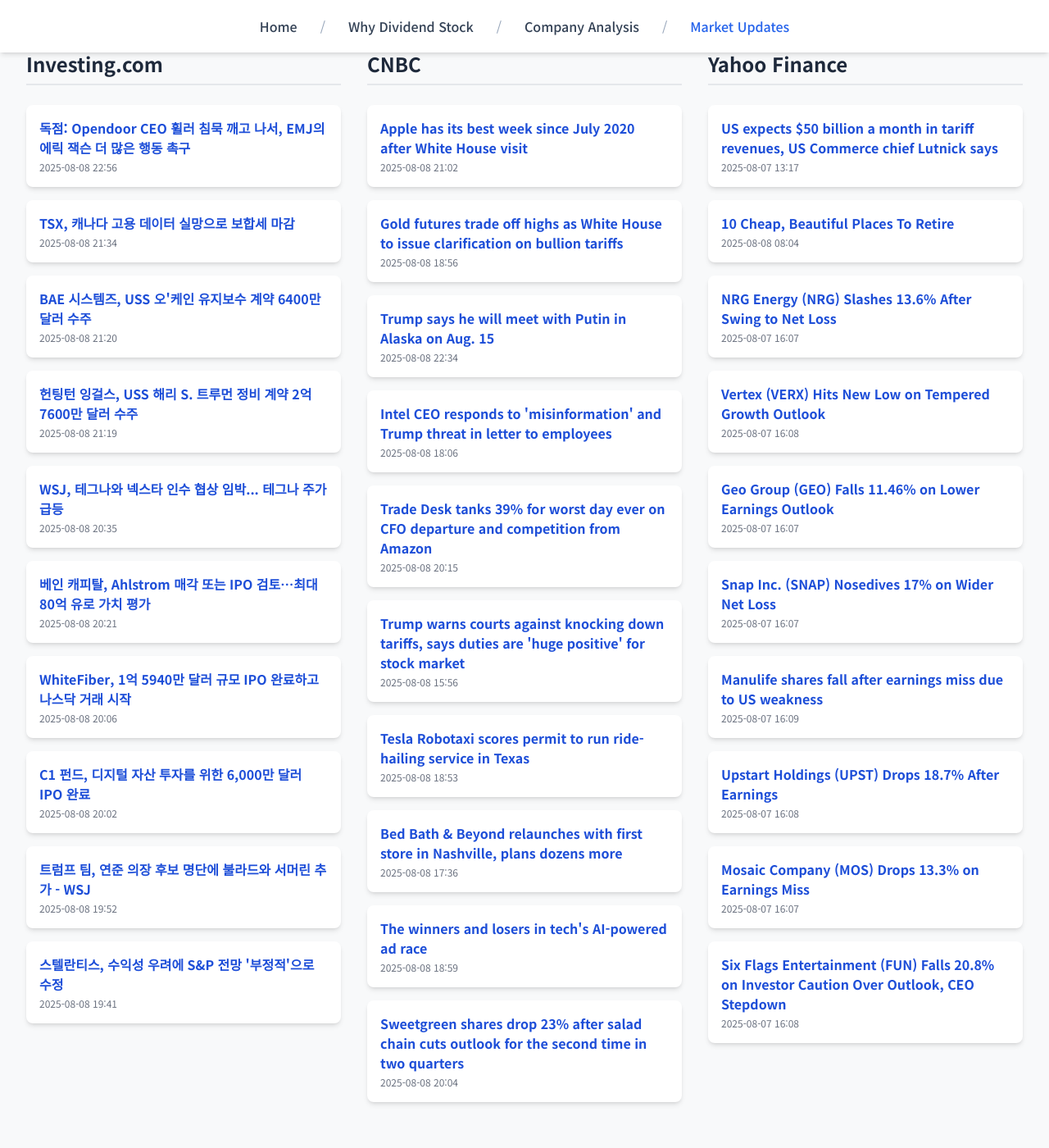
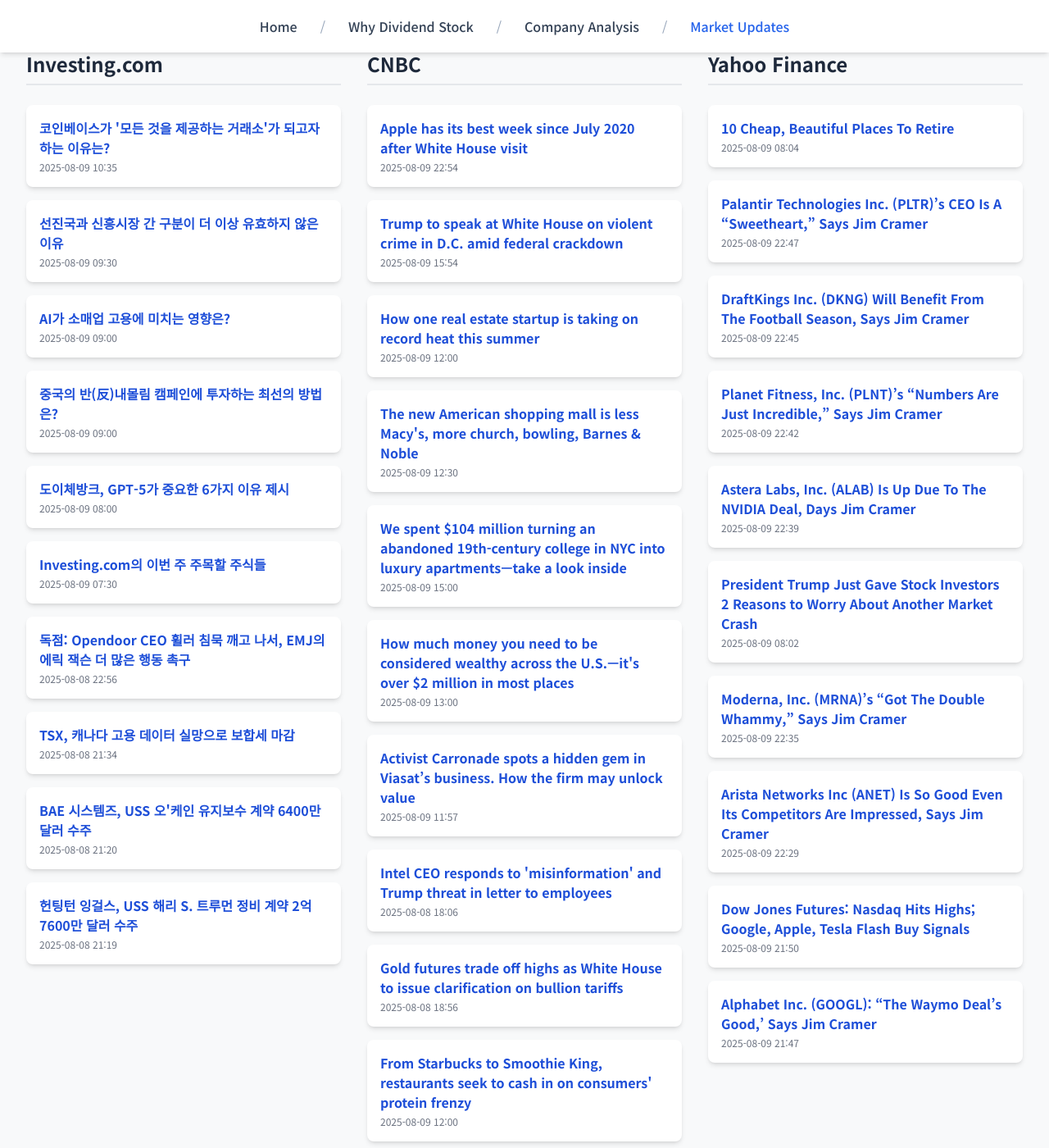
Before and after one commit to Kay-Hwang/my-company-analysis, a Jekyll site: the page built from market-updates.html, in a window 1280 px wide and 1400 px high, scrolled down 214 px. Shown: the whole window at 82% size. Built offline with Jekyll 4.4.1, drawn with Linux system fonts in a browser that asks for light colours; nearby versions of some CDN libraries; a script that is not in the unit is left out; before the commit the page ends 1590 px from its top, so only the background shows below that.

Commit message:
Update daily data

```diff
--- a/_data/latest_data.json
+++ b/_data/latest_data.json
@@ -1,7 +1,43 @@
 {
-  "lastUpdated": "2025년 08월 09일 08:18 KST",
+  "lastUpdated": "2025년 08월 10일 08:17 KST",
   "news": {
     "investing": [
+      {
+        "title": "코인베이스가 '모든 것을 제공하는 거래소'가 되고자 하는 이유는?",
+        "link": "https://kr.investing.com/news/stock-market-news/article-1588107",
+        "pubDate": "2025-08-09 10:35:06",
+        "summary": "코인베이스가 '모든 것을 제공하는 거래소'가 되고자 하는 이유는?"
+      },
+      {
+        "title": "선진국과 신흥시장 간 구분이 더 이상 유효하지 않은 이유",
+        "link": "https://kr.investing.com/news/stock-market-news/article-1588104",
+        "pubDate": "2025-08-09 09:30:06",
+        "summary": "선진국과 신흥시장 간 구분이 더 이상 유효하지 않은 이유"
+      },
+      {
+        "title": "AI가 소매업 고용에 미치는 영향은?",
+        "link": "https://kr.investing.com/news/stock-market-news/article-1588102",
+        "pubDate": "2025-08-09 09:00:11",
+        "summary": "AI가 소매업 고용에 미치는 영향은?"
+      },
+      {
+        "title": "중국의 반(反)내몰림 캠페인에 투자하는 최선의 방법은?",
+        "link": "https://kr.investing.com/news/stock-market-news/article-1588100",
+        "pubDate": "2025-08-09 09:00:04",
+        "summary": "중국의 반(反)내몰림 캠페인에 투자하는 최선의 방법은?"
+      },
+      {
+        "title": "도이체방크, GPT-5가 중요한 6가지 이유 제시",
+        "link": "https://kr.investing.com/news/stock-market-news/article-1588095",
+        "pubDate": "2025-08-09 08:00:06",
+        "summary": "도이체방크, GPT-5가 중요한 6가지 이유 제시"
+      },
+      {
+        "title": "Investing.com의 이번 주 주목할 주식들",
+        "link": "https://kr.investing.com/news/stock-market-news/article-1588092",
+        "pubDate": "2025-08-09 07:30:52",
+        "summary": "Investing.com의 이번 주 주목할 주식들"
+      },
       {
         "title": "독점: Opendoor CEO 휠러 침묵 깨고 나서, EMJ의 에릭 잭슨 더 많은 행동 촉구",
         "link": "https://kr.investing.com/news/stock-market-news/article-1588021",
@@ -25,50 +61,56 @@
         "link": "https://kr.investing.com/news/stock-market-news/article-93CH-1588003",
         "pubDate": "2025-08-08 21:19:35",
         "summary": "헌팅턴 잉걸스, USS 해리 S. 트루먼 정비 계약 2억 7600만 달러 수주"
-      },
-      {
-        "title": "WSJ, 테그나와 넥스타 인수 협상 임박... 테그나 주가 급등",
-        "link": "https://kr.investing.com/news/stock-market-news/article-1587960",
-        "pubDate": "2025-08-08 20:35:26",
-        "summary": "WSJ, 테그나와 넥스타 인수 협상 임박... 테그나 주가 급등"
-      },
-      {
-        "title": "베인 캐피탈, Ahlstrom 매각 또는 IPO 검토…최대 80억 유로 가치 평가",
-        "link": "https://kr.investing.com/news/stock-market-news/article-93CH-1587938",
-        "pubDate": "2025-08-08 20:21:41",
-        "summary": "베인 캐피탈, Ahlstrom 매각 또는 IPO 검토…최대 80억 유로 가치 평가"
-      },
-      {
-        "title": "WhiteFiber, 1억 5940만 달러 규모 IPO 완료하고 나스닥 거래 시작",
-        "link": "https://kr.investing.com/news/stock-market-news/article-432SI-1587927",
-        "pubDate": "2025-08-08 20:06:31",
-        "summary": "WhiteFiber, 1억 5940만 달러 규모 IPO 완료하고 나스닥 거래 시작"
-      },
-      {
-        "title": "C1 펀드, 디지털 자산 투자를 위한 6,000만 달러 IPO 완료",
-        "link": "https://kr.investing.com/news/stock-market-news/article-432SI-1587919",
-        "pubDate": "2025-08-08 20:02:05",
-        "summary": "C1 펀드, 디지털 자산 투자를 위한 6,000만 달러 IPO 완료"
-      },
-      {
-        "title": "트럼프 팀, 연준 의장 후보 명단에 불라드와 서머린 추가 - WSJ",
-        "link": "https://kr.investing.com/news/stock-market-news/article-1587903",
-        "pubDate": "2025-08-08 19:52:57",
-        "summary": "트럼프 팀, 연준 의장 후보 명단에 불라드와 서머린 추가 - WSJ"
-      },
-      {
-        "title": "스텔란티스, 수익성 우려에 S&P 전망 '부정적'으로 수정",
-        "link": "https://kr.investing.com/news/stock-market-news/article-93CH-1587913",
-        "pubDate": "2025-08-08 19:41:27",
-        "summary": "스텔란티스, 수익성 우려에 S&P 전망 '부정적'으로 수정"
       }
     ],
     "cnbc": [
       {
         "title": "Apple has its best week since July 2020 after White House visit",
         "link": "https://www.cnbc.com/2025/08/08/apple-has-best-week-since-july-2020-after-tim-cooks-white-house-visit.html",
-        "pubDate": "Fri, 08 Aug 2025 21:02:29 GMT",
+        "pubDate": "Sat, 09 Aug 2025 22:54:58 GMT",
         "summary": "Apple is the third-most valuable company, behind Microsoft and Nvidia and ahead of Google and Amazon."
+      },
+      {
+        "title": "Trump to speak at White House on violent crime in D.C. amid federal crackdown",
+        "link": "https://www.cnbc.com/2025/08/09/trump-to-speak-at-white-house-on-violent-crime-in-dc.html",
+        "pubDate": "Sat, 09 Aug 2025 15:54:19 GMT",
+        "summary": "President Donald Trump ramped up his rhetoric about crime in Washington, D.C., after a former member of DOGE was assaulted in an attempted carjacking."
+      },
+      {
+        "title": "How one real estate startup is taking on record heat this summer",
+        "link": "https://www.cnbc.com/2025/08/09/real-estate-startup-runwise-cre-heating-cooling.html",
+        "pubDate": "Sat, 09 Aug 2025 12:00:01 GMT",
+        "summary": "Runwise combines future weather algorithms with a wireless temperature sensor network that speaks to a central control system."
+      },
+      {
+        "title": "The new American shopping mall is less Macy's, more church, bowling, Barnes & Noble",
+        "link": "https://www.cnbc.com/2025/08/09/americas-dying-shopping-malls-have-surprising-rebound-in-store.html",
+        "pubDate": "Sat, 09 Aug 2025 12:30:02 GMT",
+        "summary": "As mall staples like Macy's and Sears close, and Claire's declares bankruptcy, new success is arriving from businesses that lead to retail \"cross-shopping.\""
+      },
+      {
+        "title": "We spent $104 million turning an abandoned 19th-century college in NYC into luxury apartments—take a look inside",
+        "link": "https://www.cnbc.com/2025/08/09/abandoned-st-johns-university-the-hartby-apartment-building.html",
+        "pubDate": "Sat, 09 Aug 2025 15:00:02 GMT",
+        "summary": "The Hartby in Brooklyn, New York was formerly St. John's College before the school closed in 1972."
+      },
+      {
+        "title": "How much money you need to be considered wealthy across the U.S.—it's over $2 million in most places",
+        "link": "https://www.cnbc.com/2025/08/09/how-much-money-you-need-to-be-considered-wealthy-across-the-us.html",
+        "pubDate": "Sat, 09 Aug 2025 13:00:01 GMT",
+        "summary": "Americans say you need $2.3 million to be wealthy in 2025, but that number changes depending on where they live."
+      },
+      {
+        "title": "Activist Carronade spots a hidden gem in Viasat’s business. How the firm may unlock value",
+        "link": "https://www.cnbc.com/2025/08/09/activist-carronade-spots-a-hidden-gem-in-viasats-business-how-the-firm-may-unlock-value.html",
+        "pubDate": "Sat, 09 Aug 2025 11:57:05 GMT",
+        "summary": "The activist investor appreciates Viasat's Defense and Advanced Technologies business, dubbing it a 'crown jewel' that may be due for a spinoff or IPO."
+      },
+      {
+        "title": "Intel CEO responds to 'misinformation' and Trump threat in letter to employees",
+        "link": "https://www.cnbc.com/2025/08/08/intel-ceo-responds-to-misinformation-and-trump-threat-in-letter.html",
+        "pubDate": "Fri, 08 Aug 2025 18:06:51 GMT",
+        "summary": "Intel CEO Lip-Bu Tan addressed \"misinformation\" about his previous roles on Thursday after President Donald Trump called for his resignation."
       },
       {
         "title": "Gold futures trade off highs as White House to issue clarification on bullion tariffs",
@@ -77,114 +119,72 @@
         "summary": "Gold prices fell from a record high Friday after the White House said it will clarify \"misinformation\" about the precious metal facing tariffs."
       },
       {
-        "title": "Trump says he will meet with Putin in Alaska on Aug. 15",
-        "link": "https://www.cnbc.com/2025/08/08/trumps-russia-deadline-comes-around-with-tariffs-at-stake.html",
-        "pubDate": "Fri, 08 Aug 2025 22:34:19 GMT",
-        "summary": "Washington's deadline for Moscow to strike a ceasefire in Ukraine was slated to expire on Friday."
-      },
-      {
-        "title": "Intel CEO responds to 'misinformation' and Trump threat in letter to employees",
-        "link": "https://www.cnbc.com/2025/08/08/intel-ceo-responds-to-misinformation-and-trump-threat-in-letter.html",
-        "pubDate": "Fri, 08 Aug 2025 18:06:51 GMT",
-        "summary": "Intel CEO Lip-Bu Tan addressed \"misinformation\" about his previous roles on Thursday after President Donald Trump called for his resignation."
-      },
-      {
-        "title": "Trade Desk tanks 39% for worst day ever on CFO departure and competition from Amazon",
-        "link": "https://www.cnbc.com/2025/08/08/trade-desk-tanks-cfo-departure-q2-results-amazon-competition.html",
-        "pubDate": "Fri, 08 Aug 2025 20:15:12 GMT",
-        "summary": "The Trade Desk beat on earnings and revenue, but the stock was headed for its worst day on record as investors worried about rising competition from Amazon."
-      },
-      {
-        "title": "Trump warns courts against knocking down tariffs, says duties are 'huge positive' for stock market",
-        "link": "https://www.cnbc.com/2025/08/08/trump-warns-courts-against-knocking-down-tariffs-says-duties-are-huge-positive-for-stock-market.html",
-        "pubDate": "Fri, 08 Aug 2025 15:56:06 GMT",
-        "summary": "The president said a tariff reversal could cause a Great Depression-style economic crisis."
-      },
-      {
-        "title": "Tesla Robotaxi scores permit to run ride-hailing service in Texas",
-        "link": "https://www.cnbc.com/2025/08/08/tesla-robotaxi-scores-permit-to-run-ride-hailing-service-in-texas.html",
-        "pubDate": "Fri, 08 Aug 2025 18:53:53 GMT",
-        "summary": "Tesla obtained a permit to run a ride-hailing service, in Texas, allowing it to join a market that includes Uber, Lyft and others."
-      },
-      {
-        "title": "Bed Bath & Beyond relaunches with first store in Nashville, plans dozens more",
-        "link": "https://www.cnbc.com/2025/08/08/bed-bath-beyond-store-nashville.html",
-        "pubDate": "Fri, 08 Aug 2025 17:36:12 GMT",
-        "summary": "Bed Bath & Beyond has been resurrected after filing for bankruptcy in 2023 and liquidating. Its new owners are looking to open dozens of stores through 2026."
-      },
-      {
-        "title": "The winners and losers in tech's AI-powered ad race",
-        "link": "https://www.cnbc.com/2025/08/08/tech-earnings-ai-ad-revenue.html",
-        "pubDate": "Fri, 08 Aug 2025 18:59:14 GMT",
-        "summary": "Ad revenue has stayed strong amid broader macroeconomic uncertainty due to President Donald Trump's tough tariffs and the closing of the de minimis loophole."
-      },
-      {
-        "title": "Sweetgreen shares drop 23% after salad chain cuts outlook for the second time in two quarters",
-        "link": "https://www.cnbc.com/2025/08/08/sweetgreen-cuts-outlook-stock-drops.html",
-        "pubDate": "Fri, 08 Aug 2025 20:04:22 GMT",
-        "summary": "Sweetgreen said it saw issues with its loyalty program, weak consumer sentiment, tariff headwinds and store challenges."
+        "title": "From Starbucks to Smoothie King, restaurants seek to cash in on consumers' protein frenzy",
+        "link": "https://www.cnbc.com/2025/08/09/restaurants-starbucks-smoothie-king-first-watch-protein.html",
+        "pubDate": "Sat, 09 Aug 2025 12:00:01 GMT",
+        "summary": "Chains like Starbucks are adding protein-packed options, while Chick-fil-A and Panda Express are highlighting existing menu items that fit the trend."
       }
     ],
     "yahoo": [
       {
-        "title": "US expects $50 billion a month in tariff revenues, US Commerce chief Lutnick says",
-        "link": "https://finance.yahoo.com/news/us-expects-50-billion-month-131734396.html",
-        "pubDate": "2025-08-07T13:17:34Z",
-        "summary": "US expects $50 billion a month in tariff revenues, US Commerce chief Lutnick says"
-      },
-      {
         "title": "10 Cheap, Beautiful Places To Retire",
         "link": "https://finance.yahoo.com/news/15-cheap-beautiful-places-retire-143120191.html",
-        "pubDate": "2025-08-08T08:04:07Z",
+        "pubDate": "2025-08-09T08:04:06Z",
         "summary": "10 Cheap, Beautiful Places To Retire"
       },
       {
-        "title": "NRG Energy (NRG) Slashes 13.6% After Swing to Net Loss",
-        "link": "https://finance.yahoo.com/news/nrg-energy-nrg-slashes-13-160737995.html",
-        "pubDate": "2025-08-07T16:07:37Z",
-        "summary": "NRG Energy (NRG) Slashes 13.6% After Swing to Net Loss"
+        "title": "Palantir Technologies Inc. (PLTR)’s CEO Is A “Sweetheart,” Says Jim Cramer",
+        "link": "https://finance.yahoo.com/news/palantir-technologies-inc-pltr-ceo-224758027.html",
+        "pubDate": "2025-08-09T22:47:58Z",
+        "summary": "Palantir Technologies Inc. (PLTR)’s CEO Is A “Sweetheart,” Says Jim Cramer"
       },
       {
-        "title": "Vertex (VERX) Hits New Low on Tempered Growth Outlook",
-        "link": "https://finance.yahoo.com/news/vertex-verx-hits-low-tempered-160805804.html",
-        "pubDate": "2025-08-07T16:08:05Z",
-        "summary": "Vertex (VERX) Hits New Low on Tempered Growth Outlook"
+        "title": "DraftKings Inc. (DKNG) Will Benefit From The Football Season, Says Jim Cramer",
+        "link": "https://finance.yahoo.com/news/draftkings-inc-dkng-benefit-football-224542661.html",
+        "pubDate": "2025-08-09T22:45:42Z",
+        "summary": "DraftKings Inc. (DKNG) Will Benefit From The Football Season, Says Jim Cramer"
       },
       {
-        "title": "Geo Group (GEO) Falls 11.46% on Lower Earnings Outlook",
-        "link": "https://finance.yahoo.com/news/geo-group-geo-falls-11-160716137.html",
-        "pubDate": "2025-08-07T16:07:16Z",
-        "summary": "Geo Group (GEO) Falls 11.46% on Lower Earnings Outlook"
+        "title": "Planet Fitness, Inc. (PLNT)’s “Numbers Are Just Incredible,” Says Jim Cramer",
+        "link": "https://finance.yahoo.com/news/planet-fitness-inc-plnt-numbers-224203508.html",
+        "pubDate": "2025-08-09T22:42:03Z",
+        "summary": "Planet Fitness, Inc. (PLNT)’s “Numbers Are Just Incredible,” Says Jim Cramer"
       },
       {
-        "title": "Snap Inc. (SNAP) Nosedives 17% on Wider Net Loss",
-        "link": "https://finance.yahoo.com/news/snap-inc-snap-nosedives-17-160747948.html",
-        "pubDate": "2025-08-07T16:07:47Z",
-        "summary": "Snap Inc. (SNAP) Nosedives 17% on Wider Net Loss"
+        "title": "Astera Labs, Inc. (ALAB) Is Up Due To The NVIDIA Deal, Days Jim Cramer",
+        "link": "https://finance.yahoo.com/news/astera-labs-inc-alab-due-223904191.html",
+        "pubDate": "2025-08-09T22:39:04Z",
+        "summary": "Astera Labs, Inc. (ALAB) Is Up Due To The NVIDIA Deal, Days Jim Cramer"
       },
       {
-        "title": "Manulife shares fall after earnings miss due to US weakness",
-        "link": "https://finance.yahoo.com/news/manulife-shares-fall-earnings-miss-160907873.html",
-        "pubDate": "2025-08-07T16:09:07Z",
-        "summary": "Manulife shares fall after earnings miss due to US weakness"
+        "title": "President Trump Just Gave Stock Investors 2 Reasons to Worry About Another Market Crash",
+        "link": "https://finance.yahoo.com/news/president-trump-just-gave-stock-080200362.html",
+        "pubDate": "2025-08-09T08:02:00Z",
+        "summary": "President Trump Just Gave Stock Investors 2 Reasons to Worry About Another Market Crash"
       },
       {
-        "title": "Upstart Holdings (UPST) Drops 18.7% After Earnings",
-        "link": "https://finance.yahoo.com/news/upstart-holdings-upst-drops-18-160831847.html",
-        "pubDate": "2025-08-07T16:08:31Z",
-        "summary": "Upstart Holdings (UPST) Drops 18.7% After Earnings"
+        "title": "Moderna, Inc. (MRNA)’s “Got The Double Whammy,” Says Jim Cramer",
+        "link": "https://finance.yahoo.com/news/moderna-inc-mrna-got-double-223544539.html",
+        "pubDate": "2025-08-09T22:35:44Z",
+        "summary": "Moderna, Inc. (MRNA)’s “Got The Double Whammy,” Says Jim Cramer"
       },
       {
-        "title": "Mosaic Company (MOS) Drops 13.3% on Earnings Miss",
-        "link": "https://finance.yahoo.com/news/mosaic-company-mos-drops-13-160729253.html",
-        "pubDate": "2025-08-07T16:07:29Z",
-        "summary": "Mosaic Company (MOS) Drops 13.3% on Earnings Miss"
+        "title": "Arista Networks Inc (ANET) Is So Good Even Its Competitors Are Impressed, Says Jim Cramer",
+        "link": "https://finance.yahoo.com/news/arista-networks-inc-anet-good-222943789.html",
+        "pubDate": "2025-08-09T22:29:43Z",
+        "summary": "Arista Networks Inc (ANET) Is So Good Even Its Competitors Are Impressed, Says Jim Cramer"
       },
       {
-        "title": "Six Flags Entertainment (FUN) Falls 20.8% on Investor Caution Over Outlook, CEO Stepdown",
-        "link": "https://finance.yahoo.com/news/six-flags-entertainment-fun-falls-160840439.html",
-        "pubDate": "2025-08-07T16:08:40Z",
-        "summary": "Six Flags Entertainment (FUN) Falls 20.8% on Investor Caution Over Outlook, CEO Stepdown"
+        "title": "Dow Jones Futures: Nasdaq Hits Highs; Google, Apple, Tesla Flash Buy Signals",
+        "link": "https://www.investors.com/market-trend/stock-market-today/dow-jones-futures-nasdaq-high-google-apple-tesla-buy-signals/?src=A00220&yptr=yahoo",
+        "pubDate": "2025-08-09T21:50:16Z",
+        "summary": "Dow Jones Futures: Nasdaq Hits Highs; Google, Apple, Tesla Flash Buy Signals"
+      },
+      {
+        "title": "Alphabet Inc. (GOOGL): “The Waymo Deal’s Good,’ Says Jim Cramer",
+        "link": "https://finance.yahoo.com/news/alphabet-inc-googl-waymo-deal-214758066.html",
+        "pubDate": "2025-08-09T21:47:58Z",
+        "summary": "Alphabet Inc. (GOOGL): “The Waymo Deal’s Good,’ Says Jim Cramer"
       }
     ]
   }
```
